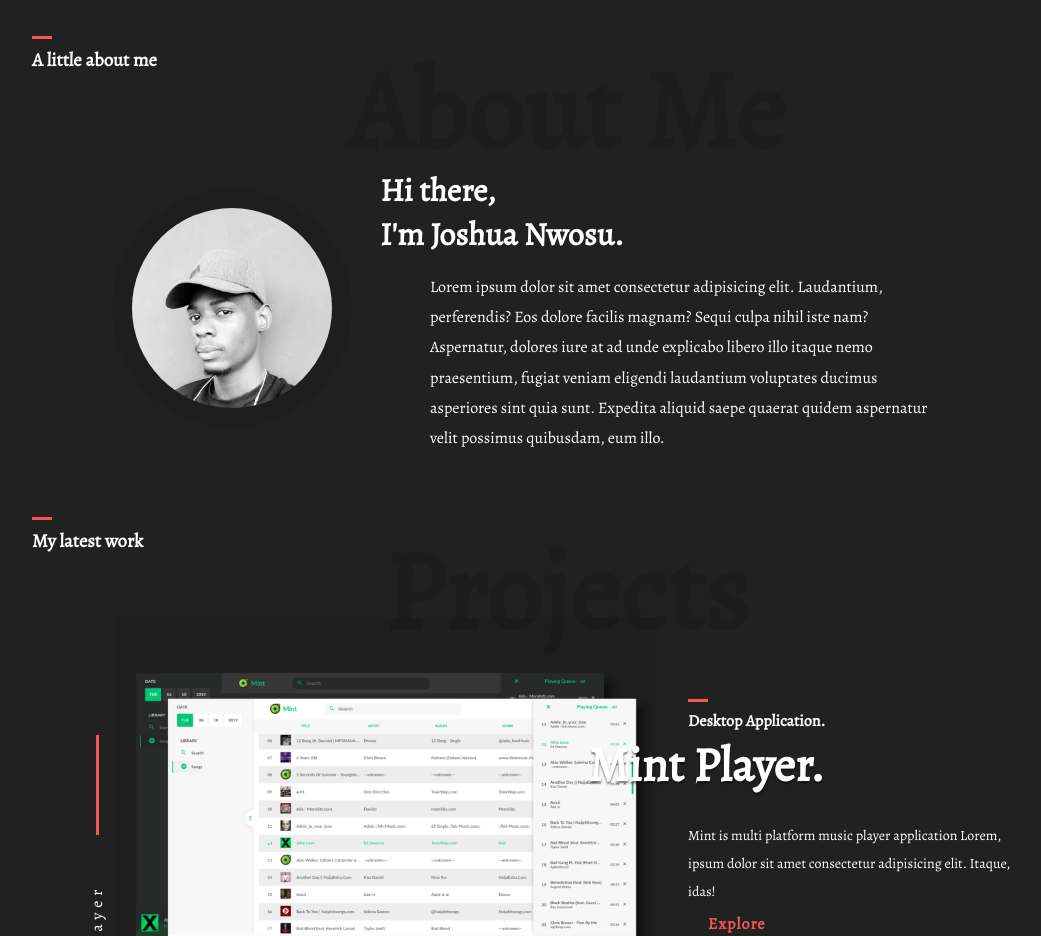
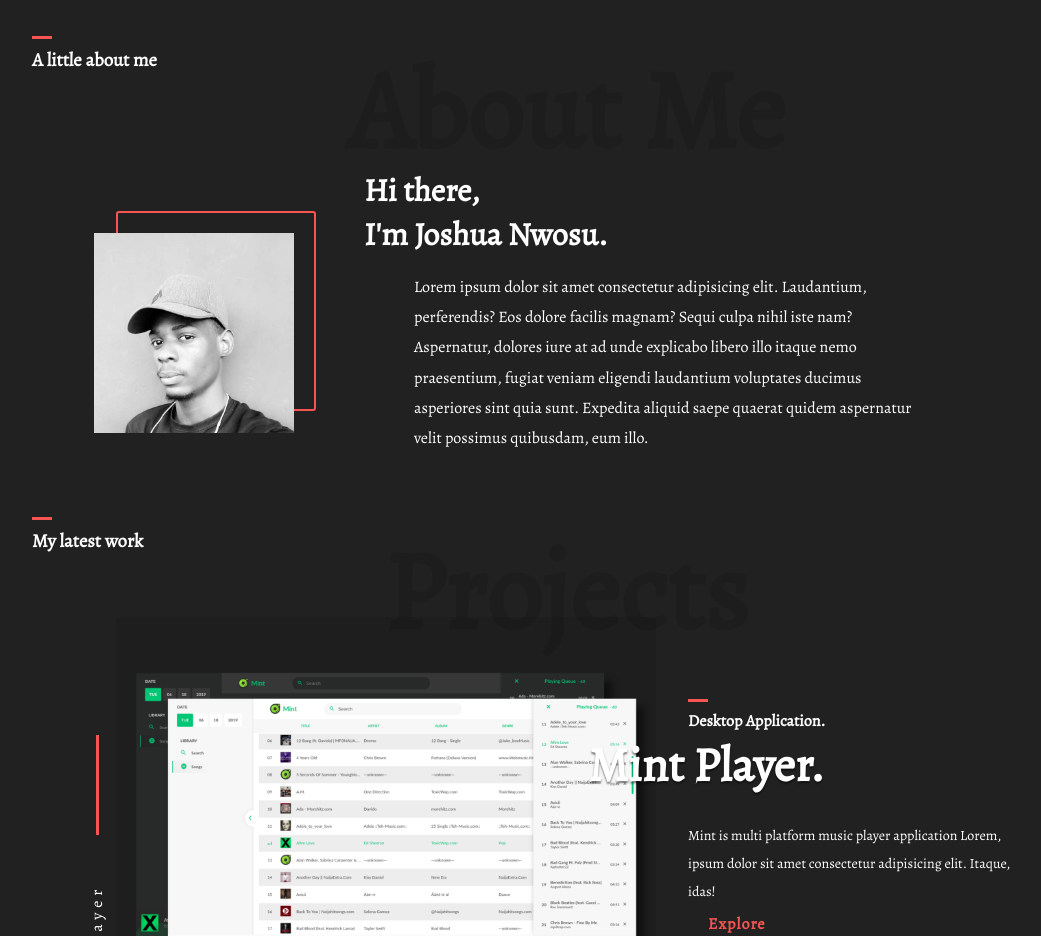
Before and after one commit to joshnwosu/joshnwosu.github.io, a React (Create React App) app: page / in a window 1280 px wide. Shown: the part 820-1756 px from the top of the page, without its empty margins (74-1115 px from the left). Built offline with nearby package versions, Linux system fonts and the light colour scheme.

Commit message:
modified about image a bit

```diff
--- a/src/App.css
+++ b/src/App.css
@@ -342,19 +342,41 @@
   z-index: 2;
 }
 
+.about-cover {
+  padding: 0;
+  width: 200px;
+  height: 200px;
+  border: 2px solid var(--red);
+  border-radius: 3px;
+  transition: 300ms linear;
+}
+
+.about-text {
+  width: calc(100% - 300px);
+  padding: 2em 0 2em 3em;
+}
+
 .about-cover img {
   width: 200px;
   height: 200px;
-  border-radius: 50%;
   object-fit: cover;
   object-position: top center;
   filter: grayscale(1);
-  box-shadow: 0 0 0 20px var(--blend);
+  position: absolute;
+  top: 20px;
+  right: 20px;
+  transition: 300ms linear;
 }
 
-.about-text {
-  width: 100%;
-  padding: 2em 0 2em 2em;
+.about-cover:hover {
+  box-shadow: 0 0 0 20px var(--blend);
+  border: 0 solid var(--red);
+  border-radius: 0;
+}
+
+.about-cover:hover img {
+  top: 0;
+  right: 0;
 }
 
 .about-text h1 {
```
